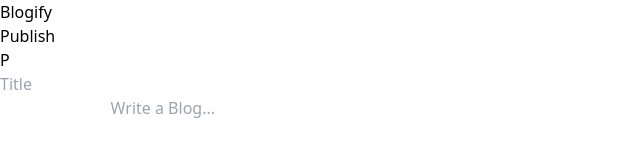
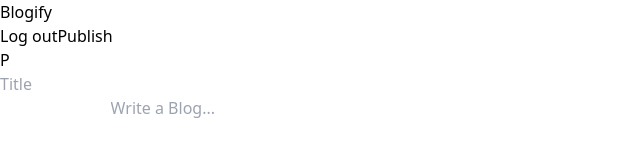
Before and after one commit to priyanshushrma01/Blogify, a React (Vite) app in the folder frontend/: page /publish in a window 1280 px wide. Shown: the top 160 px of the page, without its empty margins (0-640 px from the left). Built offline with nearby package versions, Linux system fonts and the light colour scheme; sample sign-in values are in the browser's storage.

Commit message:
Fe routing changes

```diff
--- a/frontend/src/App.tsx
+++ b/frontend/src/App.tsx
@@ -1,21 +1,37 @@
-import { BrowserRouter, Route, Routes } from 'react-router-dom'
+import { BrowserRouter, Navigate, Route, Routes } from 'react-router-dom'
 import { Signup } from './pages/Signup'
 import { Signin } from './pages/Signin'
 import { Blog } from './pages/Blog'
 import { Blogs } from './pages/Blogs'
 import { Publish } from './pages/Publish'
+import { ProtectedPath } from './components/ProtectedPath'
 
 function App() {
   return (
     <>
       <BrowserRouter>
         <Routes>
-          <Route path='/' element={<Signup/>}/>
           <Route path='/signup' element={<Signup/>}/>
           <Route path='/signin' element={<Signin/>}/>
-          <Route path='/blog/:id' element={<Blog/>}/>
-          <Route path='/blogs' element={<Blogs/>}/>
-          <Route path='/publish' element={<Publish/>}/>
+          <Route path='/blog/:id' element={
+            <ProtectedPath>
+              <Blog/>
+            </ProtectedPath>
+          }/>
+          <Route path='/blogs' element={
+            <ProtectedPath>
+              <Blogs/>
+            </ProtectedPath>
+          }/>
+          <Route path='/publish' element={
+            <ProtectedPath>
+              <Publish/>
+            </ProtectedPath>
+          }/>
+          <Route path='/' element={
+            localStorage.getItem('token') ? <Navigate to={'/blogs'} replace={true}/> :
+            <Navigate to={'/signup'} replace={true}/>
+          }/>
         </Routes>
       </BrowserRouter>
     </>
--- a/frontend/src/components/Appbar.tsx
+++ b/frontend/src/components/Appbar.tsx
@@ -7,10 +7,17 @@ export const Appbar = ()=>{
             Blogify
         </Link>
         <div>
+            <Link to={'/signin'}>
+                <button onClick={()=>{
+                    localStorage.removeItem("token")
+                }} type="button" className="mr-8 text-white bg-red-700 hover:bg-red-800 focus:outline-none
+                focus:ring-4 focus:ring-red-300 font-medium rounded-full text-sm px-5 py-2.5
+                text-center me-2 mb-2">Log out</button>
+            </Link>
             <Link to={'/publish'}>
-            <button type="button" className="mr-8 text-white bg-green-700 hover:bg-green-800 focus:outline-none focus:ring-4
-            focus:ring-green-300 font-medium rounded-full text-sm px-5 py-2.5
-            text-center me-2 mb-2">Publish</button>
+                <button type="button" className="mr-8 text-white bg-green-700 hover:bg-green-800 focus:outline-none focus:ring-4
+                focus:ring-green-300 font-medium rounded-full text-sm px-5 py-2.5
+                text-center me-2 mb-2">Publish</button>
             </Link>
             <Avatar size="big" name="Priyanshu"/>
         </div>
--- /dev/null
+++ b/frontend/src/components/ProtectedPath.tsx
@@ -0,0 +1,13 @@
+import { Navigate } from "react-router-dom";
+
+
+export const ProtectedPath = ({children}:{children:JSX.Element}) => {
+
+    const token = localStorage.getItem("token");
+
+    if(!token){
+        return <Navigate to={'/signup'} replace={true}/>;
+    }
+
+    return children;
+}
```
